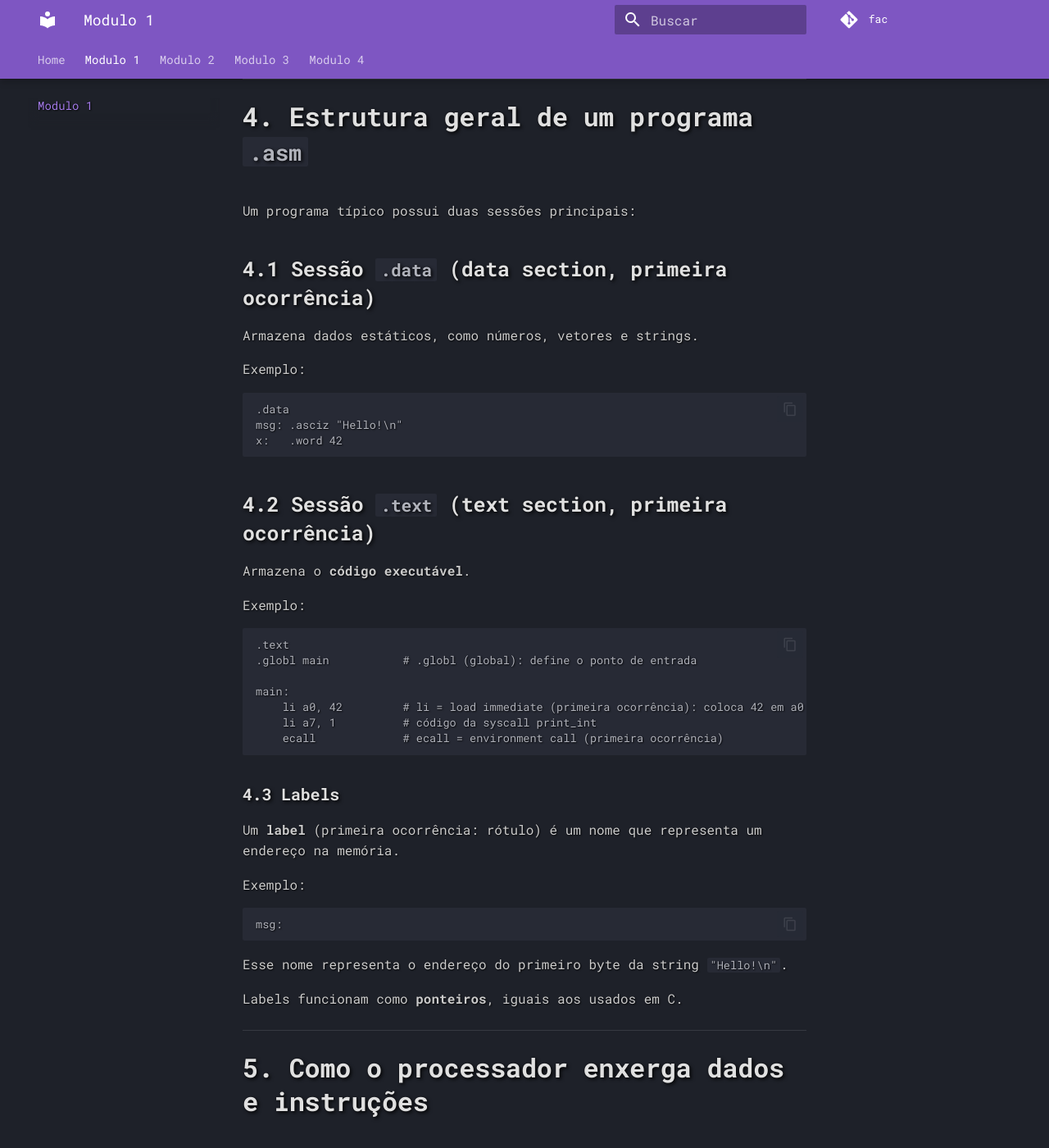
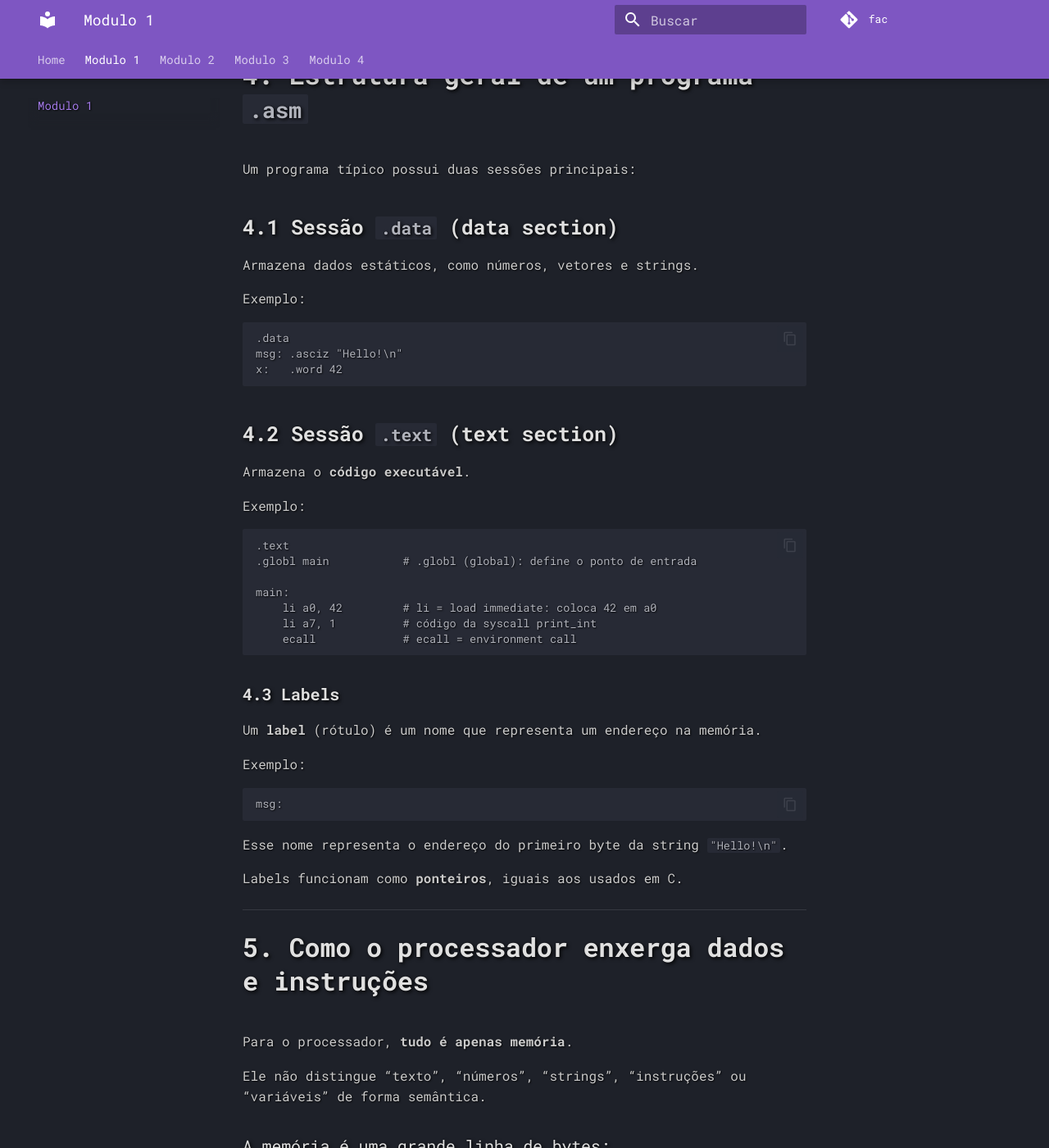
Before and after one commit to arthurrochamoreira/fac, an MkDocs documentation site: the page built from docs/modulos/modulo 1/mod1.md, in a window 1280 px wide and 1400 px high, scrolled down 2083 px. Shown: the whole window at 82% size. Built offline with MkDocs 1.6.1 and Material for MkDocs 9.7.7, drawn with Linux system fonts in a browser that asks for light colours; comment, search, counter and statistics services are not loaded; some of the changed text lies outside the part shown.

Commit message:
Remover menções a primeira ocorrencia

````diff
--- a/docs/modulos/modulo 1/mod1.md
+++ b/docs/modulos/modulo 1/mod1.md
@@ -7,7 +7,7 @@
 
 # **1. O que é RISC-V?**
 
-RISC-V é uma **arquitetura de conjunto de instruções** (ISA — *Instruction Set Architecture*, primeira ocorrência).
+RISC-V é uma **arquitetura de conjunto de instruções** (ISA — *Instruction Set Architecture*).
 Uma **ISA** é o conjunto de comandos que o processador entende **no nível mais baixo**, como:
 
 * somar valores
@@ -16,7 +16,7 @@
 * comparar números
 * executar operações lógicas
 
-O termo **RISC** significa *Reduced Instruction Set Computer* (primeira ocorrência):
+O termo **RISC** significa *Reduced Instruction Set Computer*:
 uma filosofia de projeto que preza por instruções simples, diretas e rápidas.
 
 O **“V”** indica que esta é a quinta geração da família RISC dessa linha de pesquisa.
@@ -29,7 +29,7 @@
 
 * **RV** — *RISC-V*
 * **32** — registradores e endereços possuem **32 bits**
-* **I** — conjunto básico de instruções inteiras (*Integer*, primeira ocorrência)
+* **I** — conjunto básico de instruções inteiras (*Integer*)
 
 O RV32I é:
 
@@ -45,13 +45,13 @@
 # **3. O que é um simulador (RARS)**
 
 Para programar em RISC-V sem comprar um chip físico, usamos o **RARS**
-(*RISC-V Assembler and Runtime Simulator*, primeira ocorrência).
+(*RISC-V Assembler and Runtime Simulator*).
 
 O RARS permite:
 
 ### **3.1 Montar o código**
 
-O montador (*assembler*, primeira ocorrência) converte o código `.asm` em instruções binárias reais da ISA.
+O montador (*assembler*) converte o código `.asm` em instruções binárias reais da ISA.
 
 ### **3.2 Executar o programa**
 
@@ -71,7 +71,7 @@
 
 Um programa típico possui duas sessões principais:
 
-## **4.1 Sessão `.data` (data section, primeira ocorrência)**
+## **4.1 Sessão `.data` (data section)**
 
 Armazena dados estáticos, como números, vetores e strings.
 
@@ -83,7 +83,7 @@
 x:   .word 42
 ```
 
-## **4.2 Sessão `.text` (text section, primeira ocorrência)**
+## **4.2 Sessão `.text` (text section)**
 
 Armazena o **código executável**.
 
@@ -94,14 +94,14 @@
 .globl main           # .globl (global): define o ponto de entrada
 
 main:
-    li a0, 42         # li = load immediate (primeira ocorrência): coloca 42 em a0
+    li a0, 42         # li = load immediate: coloca 42 em a0
     li a7, 1          # código da syscall print_int
-    ecall             # ecall = environment call (primeira ocorrência)
+    ecall             # ecall = environment call
 ```
 
 ### **4.3 Labels**
 
-Um **label** (primeira ocorrência: rótulo) é um nome que representa um endereço na memória.
+Um **label** (rótulo) é um nome que representa um endereço na memória.
 
 Exemplo:
 
@@ -158,7 +158,7 @@
 
 O processador possui:
 
-* **PC** (*program counter*, primeira ocorrência):
+* **PC** (*program counter*):
   registrador que aponta para a **próxima instrução** a ser executada.
 
 O ciclo básico é:
````
Also changed, not shown: docs/modulos/modulo 2/mod2.md (+8 -8 lines), docs/modulos/modulo 3/mod3.md (+6 -6 lines), docs/modulos/modulo 4/mod4.4_comparacoes_e_desvios.md (+1 -1 lines).
